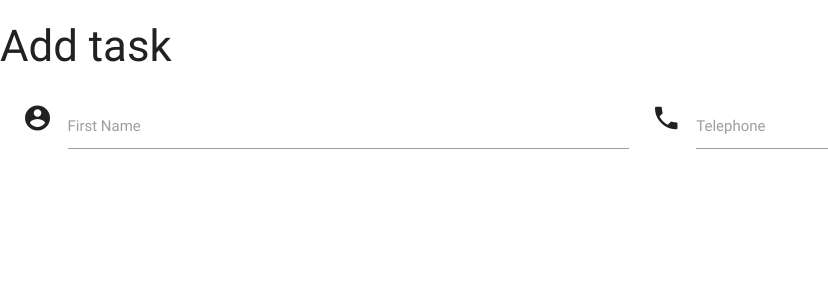
After one commit to mkthewlis/task_manager_app, a Flask app: page /add_task in a window 1280 px wide. The commit adds this page. Shown: the top 300 px of the page, without its empty margins (0-828 px from the left). Run offline with Flask 2, Linux system fonts and the light colour scheme; some libraries are stand-ins or nearby versions.

Commit message:
began to add form content to addtask.html and update routing in app.py

```diff
--- a/app.py
+++ b/app.py
@@ -25,6 +25,10 @@ mongo = PyMongo(app)
 def get_tasks():
     return render_template("tasks.html", tasks=mongo.db.tasks.find())
 
+@app.route('/add_task')
+def add_task():
+    return render_template('addtask.html')
+
 #Set up IP adress and port number so it knows how and where to run application
 if __name__ == '__main__':
     #Set the host & port later used for Heroku; set debug
--- /dev/null
+++ b/templates/addtask.html
@@ -0,0 +1,22 @@
+{% extends 'base.html' %}
+{% block content %}
+
+<h3>Add task</h3>
+<div class="row">
+    <form  action="" method="POST" class="col s12">
+        <div class="row">
+            <div class="input-field col s6">
+                <i class="material-icons prefix">account_circle</i>
+                <input id="icon_prefix" type="text" class="validate">
+                <label for="icon_prefix">First Name</label>
+            </div>
+            <div class="input-field col s6">
+                <i class="material-icons prefix">phone</i>
+                <input id="icon_telephone" type="tel" class="validate">
+                <label for="icon_telephone">Telephone</label>
+            </div>
+        </div>
+    </form>
+</div>
+
+{% endblock %}
--- a/templates/base.html
+++ b/templates/base.html
@@ -4,7 +4,6 @@
     <link rel="stylesheet" href="https://cdnjs.cloudflare.com/ajax/libs/materialize/0.100.2/css/materialize.min.css">
 </head>
 <body>
-    <h1>Outside!</h1>
     {% block content %}
 
     {% endblock %}
```
Also changed, not shown: templates/tasks.html (+15 -20 lines).
